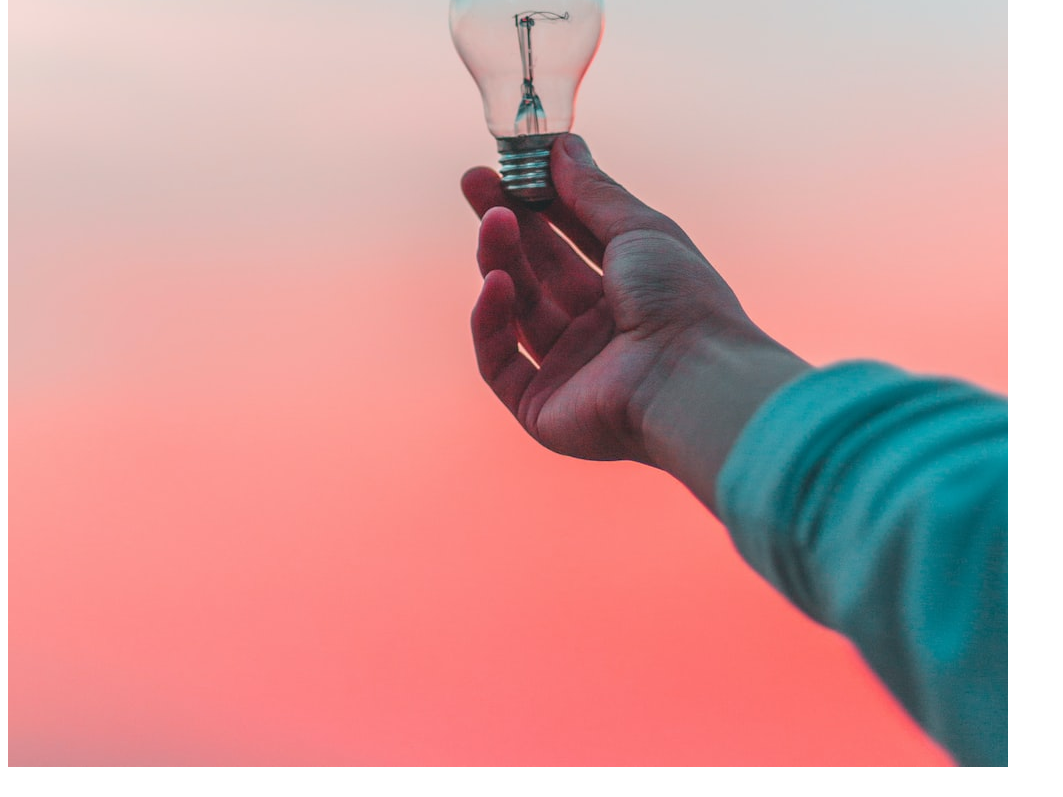
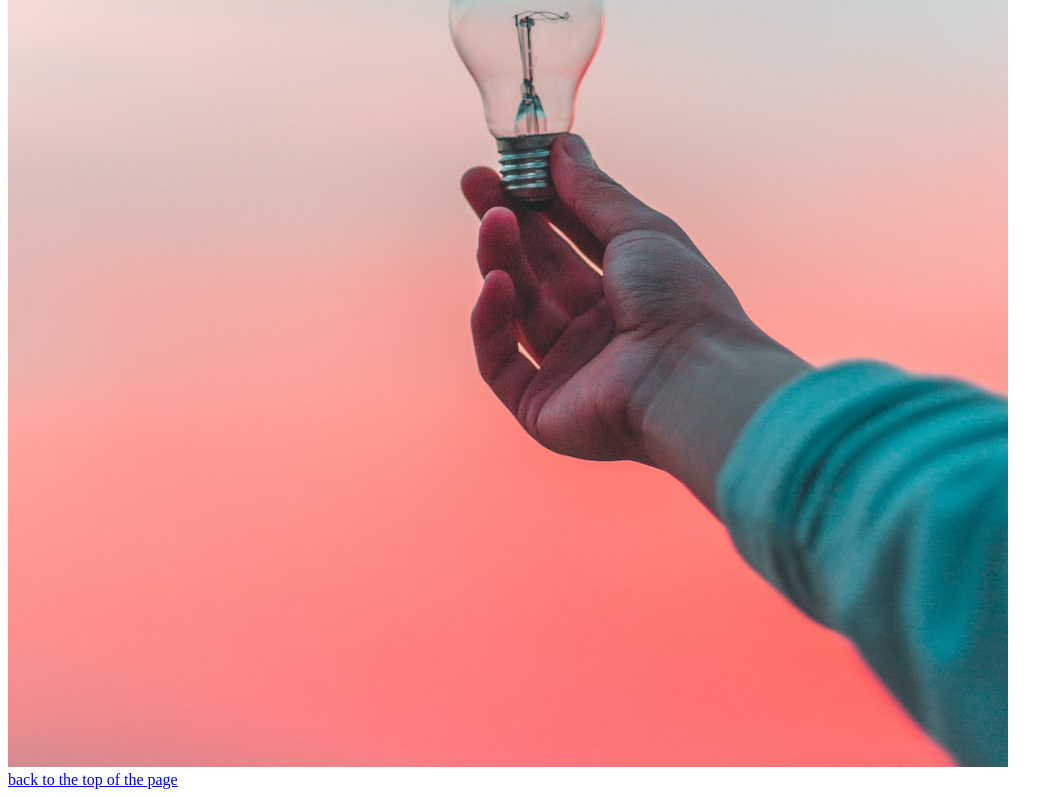
Before and after one commit to 1NLG1/html-website, a plain HTML site: page index.html in a window 1280 px wide. Shown: the part 685-1482 px from the top of the page, without its empty margins (0-1063 px from the left). Drawn offline with Linux system fonts and the light colour scheme.

Commit message:
lastest commit

```diff
--- a/index.html
+++ b/index.html
@@ -18,5 +18,7 @@
     </ul>
 
     <img src="./images/first-img.jpg" alt="random image">
+    <br/>
+    <a href="#top">back to the top of the page</a>
 </body>
 </html>
```
